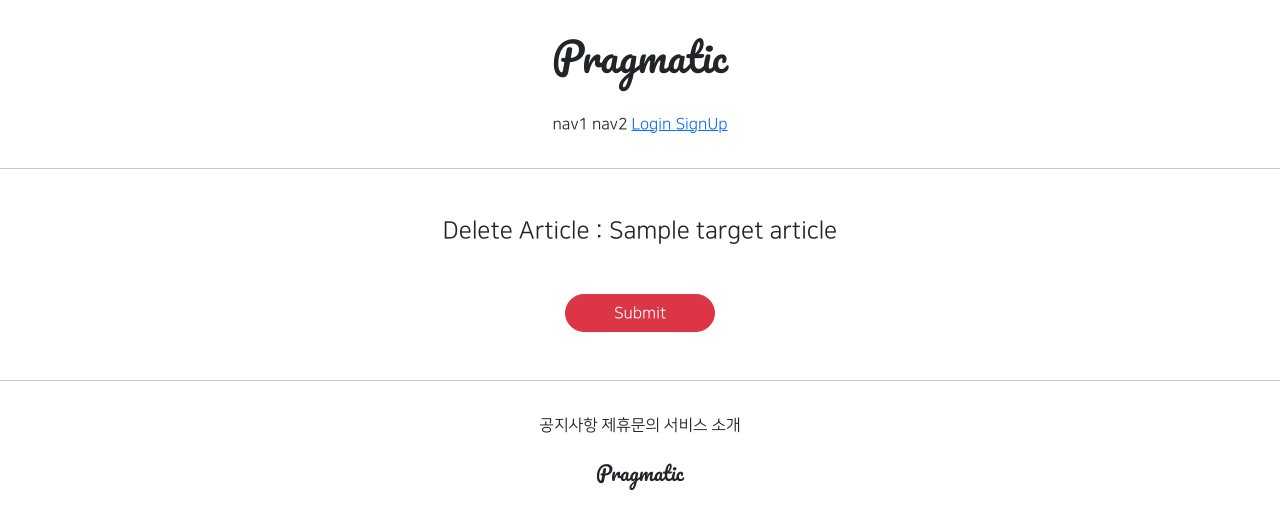
After one commit to noeul1114/gis_1ban_1, a Django app: template articleapp/templates/articleapp/delete.html in a window 1280 px wide. The commit adds this page. Shown: the top 529 px of the page. Run offline with Django 3.2, Linux system fonts and the light colour scheme; the template is opened without the code that fills it: most values are stand-ins (such as "Sample title", 1, 10 or a date in 2020).

Commit message:
8/4 class 1ban commit 2

```diff
--- /dev/null
+++ b/articleapp/templates/articleapp/delete.html
@@ -0,0 +1,22 @@
+{% extends 'base.html' %}
+
+{% block content %}
+
+<div class="text-center mw-500 m-auto">
+    <div class="m-5">
+        <h4>Delete Article : {{ target_article.title }}</h4>
+    </div>
+    <div>
+        <form action="{% url 'articleapp:delete' pk=target_article.pk %}"
+              method="post">
+            {% csrf_token %}
+            <div class="m-5">
+                <input type="submit"
+                       class="btn btn-danger rounded-pill px-5">
+            </div>
+        </form>
+    </div>
+</div>
+
+
+{% endblock %}
--- a/articleapp/templates/articleapp/detail.html
+++ b/articleapp/templates/articleapp/detail.html
@@ -20,6 +20,10 @@
                    class="btn btn-success rounded-pill px-5">
                     Update
                 </a>
+                <a href="{% url 'articleapp:delete' pk=target_article.pk %}"
+                   class="btn btn-danger rounded-pill px-5">
+                    Delete
+                </a>
             </div>
         </div>
 
--- a/articleapp/urls.py
+++ b/articleapp/urls.py
@@ -1,7 +1,7 @@
 from django.urls import path
 from django.views.generic import TemplateView
 
-from articleapp.views import ArticleCreateView, ArticleDetailView, ArticleUpdateView
+from articleapp.views import ArticleCreateView, ArticleDetailView, ArticleUpdateView, ArticleDeleteView
 
 app_name = 'articleapp'
 
@@ -11,4 +11,5 @@ urlpatterns = [
     path('create/', ArticleCreateView.as_view(), name='create'),
     path('detail/<int:pk>', ArticleDetailView.as_view(), name='detail'),
     path('update/<int:pk>', ArticleUpdateView.as_view(), name='update'),
+    path('delete/<int:pk>', ArticleDeleteView.as_view(), name='delete'),
 ]
```
Also changed, not shown: articleapp/views.py (+8 -1 lines).
